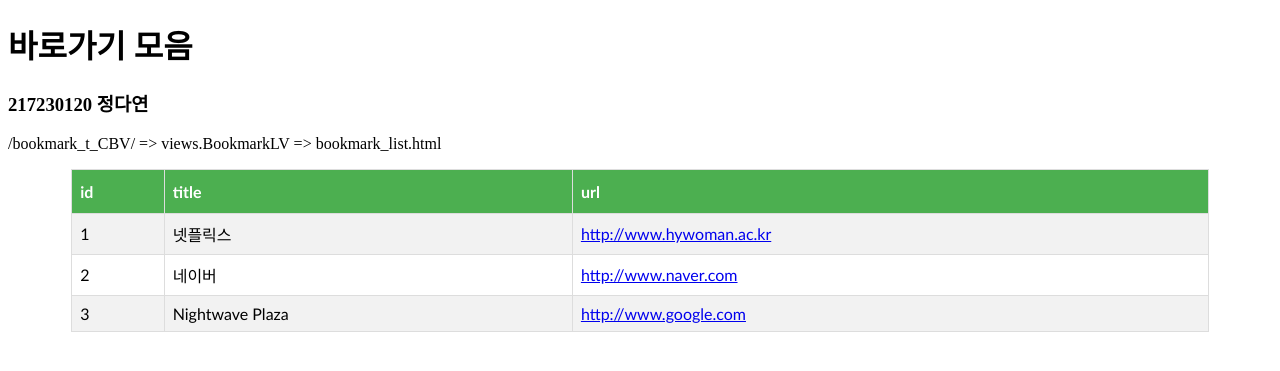
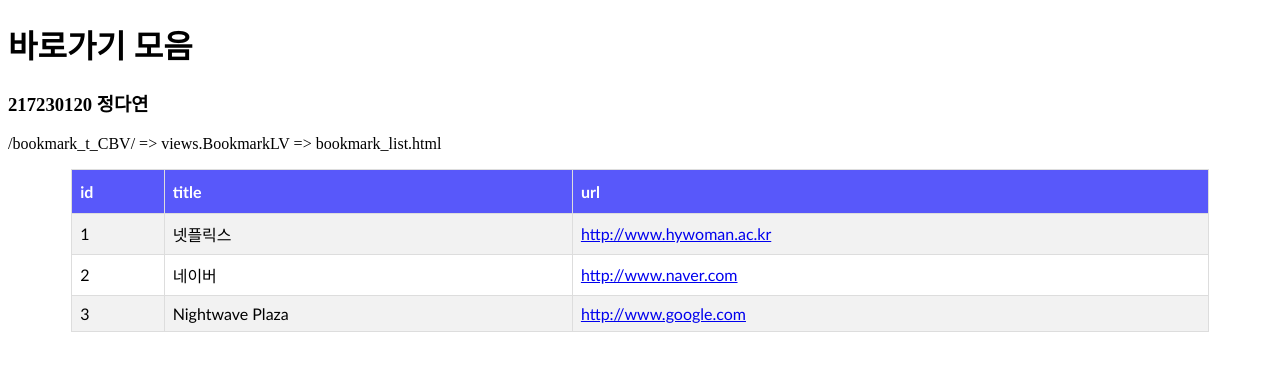
Before and after one commit to kkchy12/blog, a Django app: template bookmark/templates/bookmark/bookmark_list.html in a window 1280 px wide. Shown: the top 371 px of the page. Run offline with Django 3.2, Linux system fonts and the light colour scheme; the template is opened without the code that fills it, so the values that code supplies are empty.

Commit message:
Changed ...

```diff
--- a/bookmark/templates/bookmark/bookmark_list.html
+++ b/bookmark/templates/bookmark/bookmark_list.html
@@ -24,7 +24,7 @@
             padding-top: 12px;
             padding-bottom: 12px;
             text-align: left;
-            background-color: #4CAF50;
+            background-color: #5858FA;
             color: white;
         }
     </style>
```
